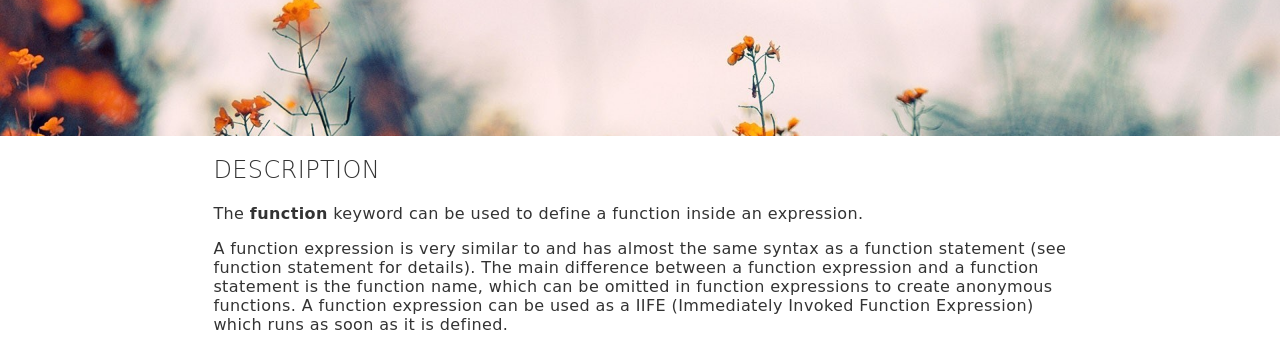
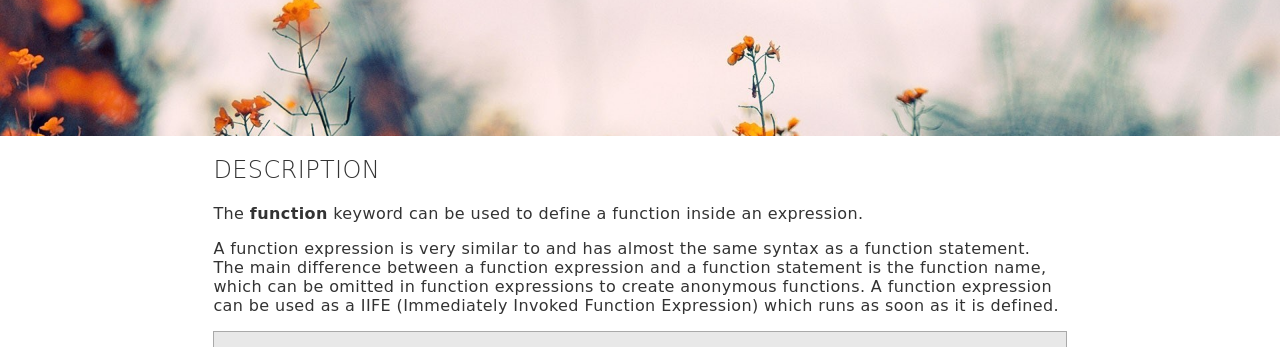
Before and after one commit to Mahdiyeh/Function-Expression-Example, a plain HTML site: page index.html in a window 1280 px wide. Shown: the part 264-611 px from the top of the page. Drawn offline with nearby package versions, Linux system fonts and the light colour scheme; files that its build step writes are made by us from their sources; files whose address does not match are found by name; a web font is replaced by a local one.

Commit message:
Update index.html

```diff
--- a/index.html
+++ b/index.html
@@ -15,7 +15,7 @@
 			<h1>Description</h1>
 			<p>The <b>function</b> keyword can be used to define a function inside an expression.</p>
 			<p>A function expression is very similar to and has almost the same syntax as a function
-			 statement (see function statement for details). The main difference between a function
+			 statement. The main difference between a function
 			 expression and a function statement is the function name, which can be omitted in
 			  function expressions to create anonymous functions. A function expression can
 			   be used as a IIFE (Immediately Invoked Function Expression) which runs
```
